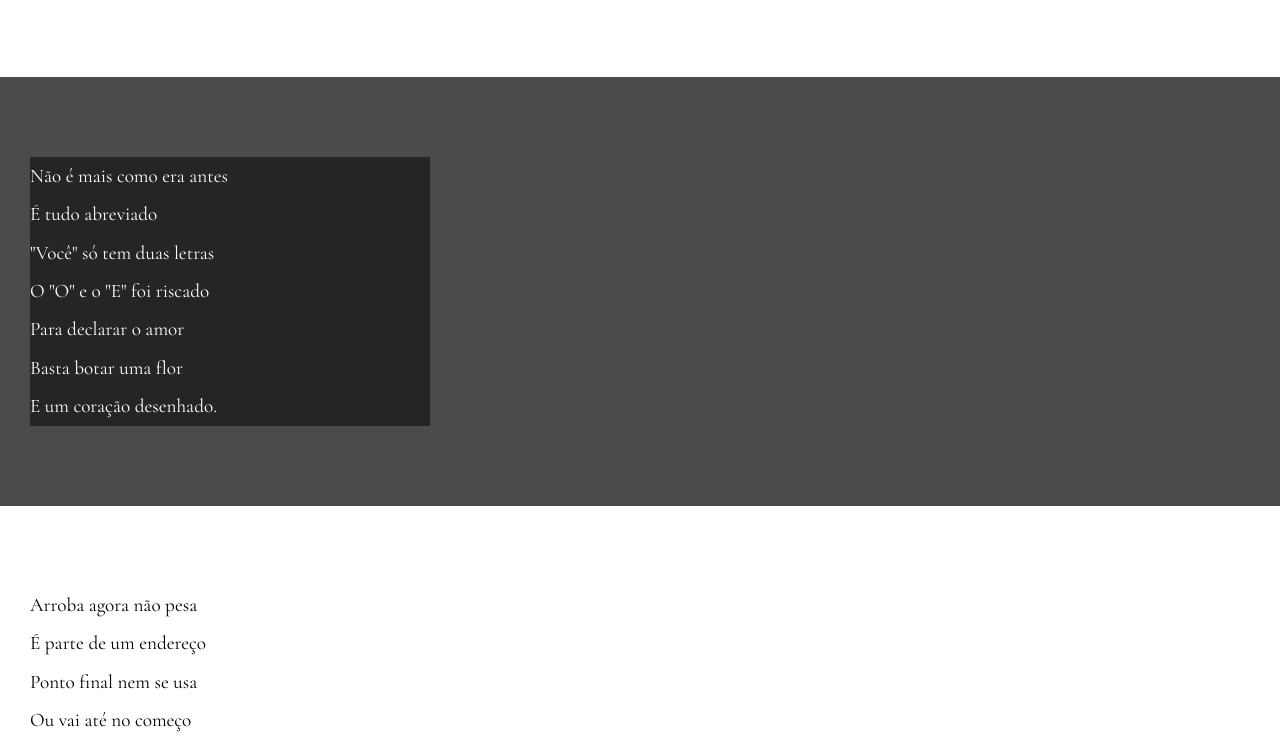
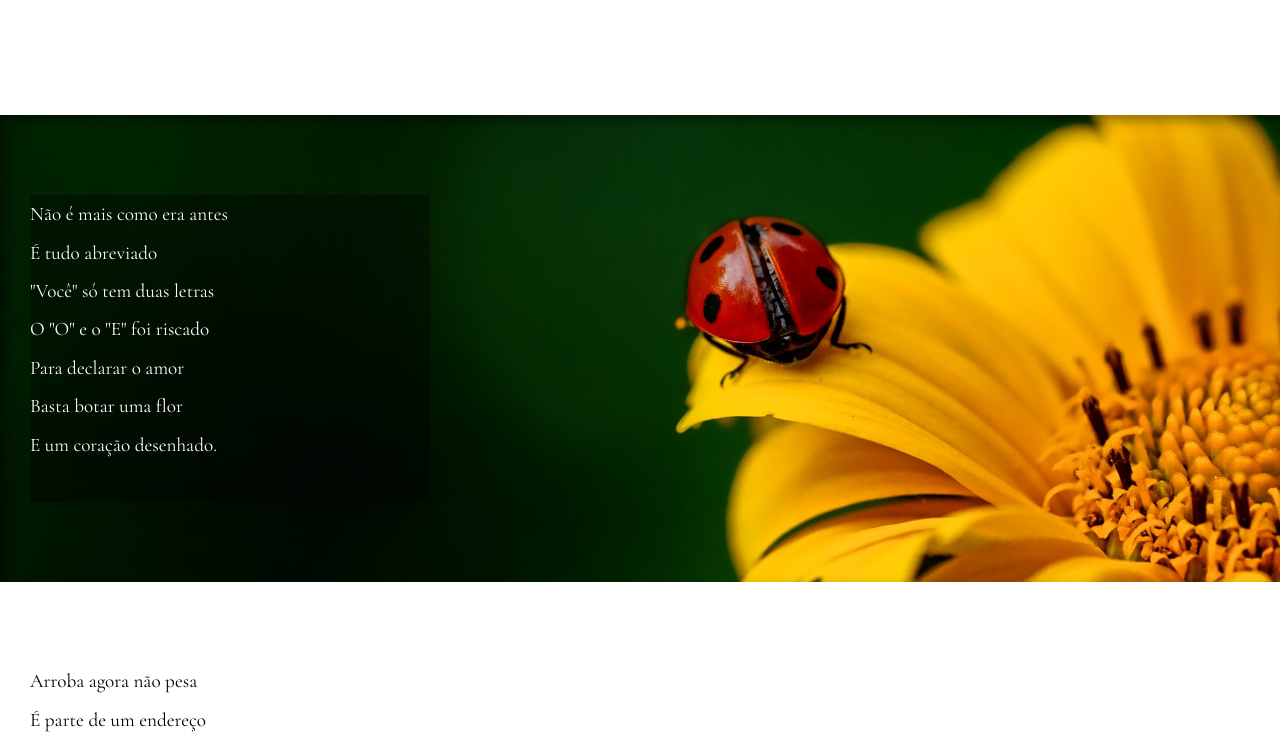
Before and after one commit to kuroneko-dsg/html-css, a plain HTML site: page desafios/d012/index.html in a window 1280 px wide. Shown: the part 629-1377 px from the top of the page. Drawn offline with nearby package versions, Linux system fonts and the light colour scheme; a web font is replaced by a local one.

Commit message:
subindo efeito paralax e imagens

```diff
--- a/desafios/d012/estilo/style.css
+++ b/desafios/d012/estilo/style.css
@@ -64,13 +64,31 @@ section.normal {
 section.imagem{
     background-color: rgb(75, 75, 75);
     color: white;
+    box-shadow: inset 6px 6px 13px 0px rgba(0, 0, 0, 0.425);
+    background-size: cover;
+    background-attachment: fixed;
 
 }
 
 section.imagem > p {
     display: inline-block;
-    background-color: rgba(0, 0, 0, 0.507);
+    background-color: rgba(0, 0, 0, 0.363);
     width: 400px;
+    text-shadow: 1px 1px 0px black;
+}
+
+section > p {
+    padding-bottom: 2em;
+}
+
+section#img01 {
+    background-image: url(../imagens/background001.jpg);
+    background-position: center;
+
+}
+
+section#img02 {
+    background-image: url(../imagens/background002.jpg);
 }
 
 footer{
--- a/desafios/d012/index.html
+++ b/desafios/d012/index.html
@@ -25,7 +25,7 @@
         </p>
     </section>
 
-    <section class="imagem">
+    <section class="imagem" id="img01">
 
         <p>
             Não é mais como era antes <br>
@@ -61,7 +61,7 @@
 
     </section>
 
-    <section class="imagem">
+    <section class="imagem" id="img02">
         <p>
             Tenho saudade das cartas <br>
             Escritas com a própria mão <br>
```
